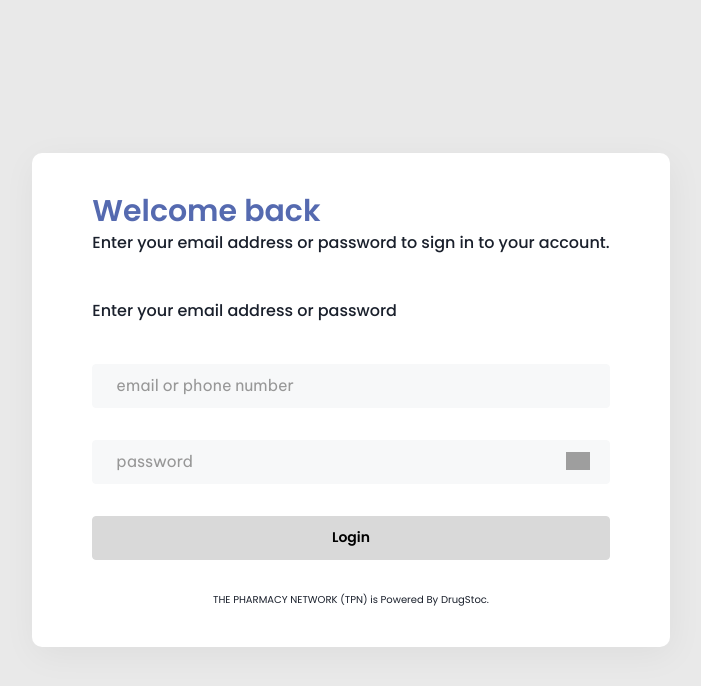
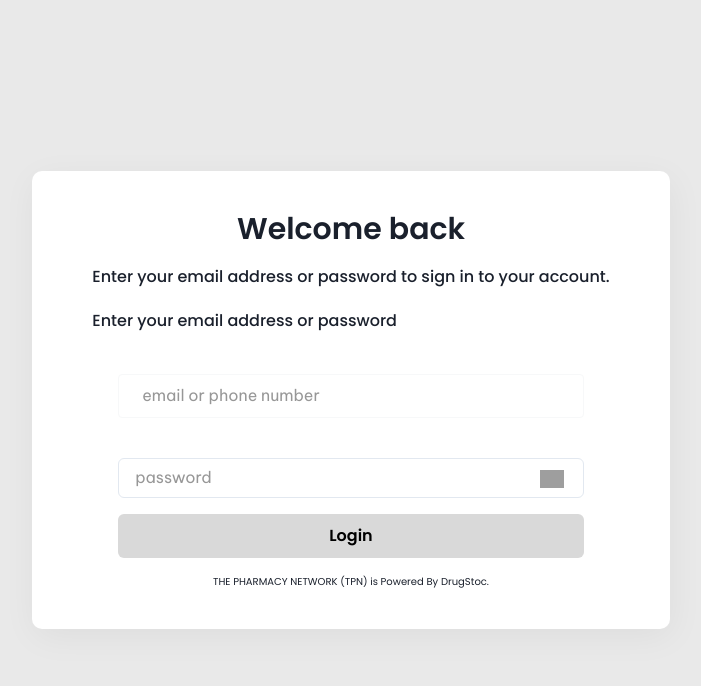
Before and after one commit to DrugStoc/tpn-admin, a React (Create React App) app: page /admin/login in a window 1280 px wide. Shown: the top 686 px of the page, without its empty margins (289-990 px from the left). Built offline with nearby package versions, Linux system fonts and the light colour scheme; grey boxes are pictures that could not be loaded; the HTML template or start-up script is replaced by a standard one.

Commit message:
feat: (Login.tsx) apply chakra inline styles

```diff
--- a/src/components/Admin/Login/Login.tsx
+++ b/src/components/Admin/Login/Login.tsx
@@ -7,9 +7,9 @@
 import { useContext, useState } from 'react'
 import { HandleChangeFunc } from './LoginInterface'
 import Motion from '../../shared/Motion/Motion'
-import './Login.css'
-import Card from '../../shared/Card/Card'
-import Button from '../../shared/Button/Button'
+// import './Login.css'
+// import Card from '../../shared/Card/Card'
+// import Button from '../../shared/Button/Button'
 import { Navigate, useNavigate } from 'react-router-dom'
 import LoginContext from '../../../context/LoginContext'
 import {
@@ -19,6 +19,9 @@ import {
   Text,
   Heading,
   Box,
+  Button,
+  useBreakpointValue,
+  Card,
 } from '@chakra-ui/react'
 
 const Login = (): JSX.Element => {
@@ -61,20 +64,76 @@ const Login = (): JSX.Element => {
     }
   }
 
+  const cardStyles = useBreakpointValue({
+    base: {},
+    md: {
+      width: '70%',
+      height: '90vh',
+      borderRadius: '0',
+      boxShadow: 'none',
+    },
+    sm: {
+      height: '100vh',
+      width: '100%',
+      borderRadius: '0',
+    },
+  })
+
+  const add = {
+    // marginInline: 'auto',
+    display: 'flex',
+    alignItems: 'center',
+    justifyContent: 'center',
+    fontFamily: 'Poppins',
+    boxShadow: '2px 8px 35px rgba(0, 0, 0, 0.05) !important',
+    borderRadius: '10px !important',
+    padding: '40px 60px',
+  }
+
   return (
     <Motion>
       <Box className="login-body">
-        <Card className="card">
-          {/* @ts-ignore */}
-          <Heading className="heading">Welcome back</Heading>
-          <Text className="firstText">
-            Enter your email address or password to sign in to your account.
-          </Text>
-          <Text className="secondText">
-            Enter your email address or password
-          </Text>
+        {/* @ts-ignore */}
+        <Card sx={{ cardStyles, ...add }}>
+          <Heading
+            color="brand.50"
+            // className="heading"
+            fontSize="30px"
+            display="flex"
+            justifyContent="flex-start"
+            fontWeight="700"
+            fontFamily="Poppins"
+            mb="4"
+            textAlign="left"
+            alignItems="flex-start">
+            Welcome back
+          </Heading>
+          <Box display="block">
+            <Text
+              color="brand.100"
+              // className="firstText"
+              mb="4"
+              fontWeight="500"
+              lineHeight="1.7"
+              alignItems="flex-start">
+              Enter your email address or password to sign in to your account.
+            </Text>
+            <Text
+              color="brand.100"
+              // className="secondText"
+              fontWeight="500"
+              lineHeight="1.7"
+              mt="4"
+              display="block"
+              alignItems="flex-start">
+              Enter your email address or password
+            </Text>
+          </Box>
 
-          <FormControl className="formControl" /* onSubmit={handleSubmit} */>
+          <FormControl
+            w="90%" /* onSubmit={handleSubmit} */
+            /* className="formControl" */
+          >
             {email === '' ? (
               <FormLabel htmlFor="email">{validationMessage}</FormLabel>
             ) : null}
@@ -83,29 +142,48 @@ const Login = (): JSX.Element => {
               email.includes('.') &&
               email.includes(emailIndex) &&
               email.trim().length > 12) ? null : (
-              <Box className={'errorCheck'}>Email is invalid</Box>
+              <Box color="brand.300" w="90%">
+                Email is invalid
+              </Box>
             )}
-            <FormLabel htmlFor="email">Email address</FormLabel>
+            <FormLabel htmlFor="email" visibility="hidden">
+              Email address
+            </FormLabel>
             <Input
               type="email"
               onChange={handleEmailChange}
               placeholder="email or phone number"
               value={email}
               id="email"
+              bg="brand.200"
+              fontFamily="Poppins"
+              display="block"
+              borderRadius="4px"
+              border="1px solid #f7f8f9"
+              height="44px"
+              textIndent="15px"
+              outline="none"
+              padding="8px"
+              fontSize="16px"
+              mb="2"
             />
 
-            <FormLabel htmlFor="password">Password</FormLabel>
-            <Box className="password">
+            <FormLabel htmlFor="password" visibility="hidden">
+              Password
+            </FormLabel>
+            <Box className="password" position="relative">
               <Input
                 onChange={handlePasswordChange}
                 value={password}
                 type={textPasswordType}
                 placeholder="password"
                 id="password"
+                bgColor="brand.200"
               />
               <Box onClick={showPassword}>
                 {showTextPassword ? (
                   <img
+                    style={{ position: 'absolute', top: 12, right: 20 }}
                     src="https://res.cloudinary.com/bizstak/image/upload/v1678128269/opened-eye_cfytw0.svg"
                     width={24}
                     height={24}
@@ -113,6 +191,7 @@ const Login = (): JSX.Element => {
                   />
                 ) : (
                   <img
+                    style={{ position: 'absolute', top: 12, right: 20 }}
                     src="https://res.cloudinary.com/bizstak/image/upload/v1678128224/closed-eye_giryen.svg"
                     width={24}
                     height={24}
@@ -123,15 +202,33 @@ const Login = (): JSX.Element => {
             </Box>
             <Box onClick={handleClick}>
               {email !== '' && password !== '' ? null : <label>{error}</label>}
-              {err !== '' ? <FormLabel>Bad Request. Try again</FormLabel> : null}
+              {err !== '' ? (
+                <FormLabel>Bad Request. Try again</FormLabel>
+              ) : null}
+              <Button
+                type="submit"
+                width="100%"
+                mt="4"
+                bg="#d9d9d9"
+                color="#000"
+                h="44px"
+                _hover={{ bg: 'brand.600', color: 'black' }}
+                fontFamily="Poppins">
+                Login
+              </Button>
+              {/* </Button>
               <Button
                 text="Login"
                 buttonWidth="100%"
                 buttonHeight="44px"
                 linkText={undefined}
-              />
+              /> */}
             </Box>
-            <Text className="lastText">
+            <Text
+              // className="lastText"
+              mt="4"
+              fontSize="10px"
+              textAlign="center">
               THE PHARMACY NETWORK (TPN) is Powered By DrugStoc.
             </Text>
           </FormControl>
```
